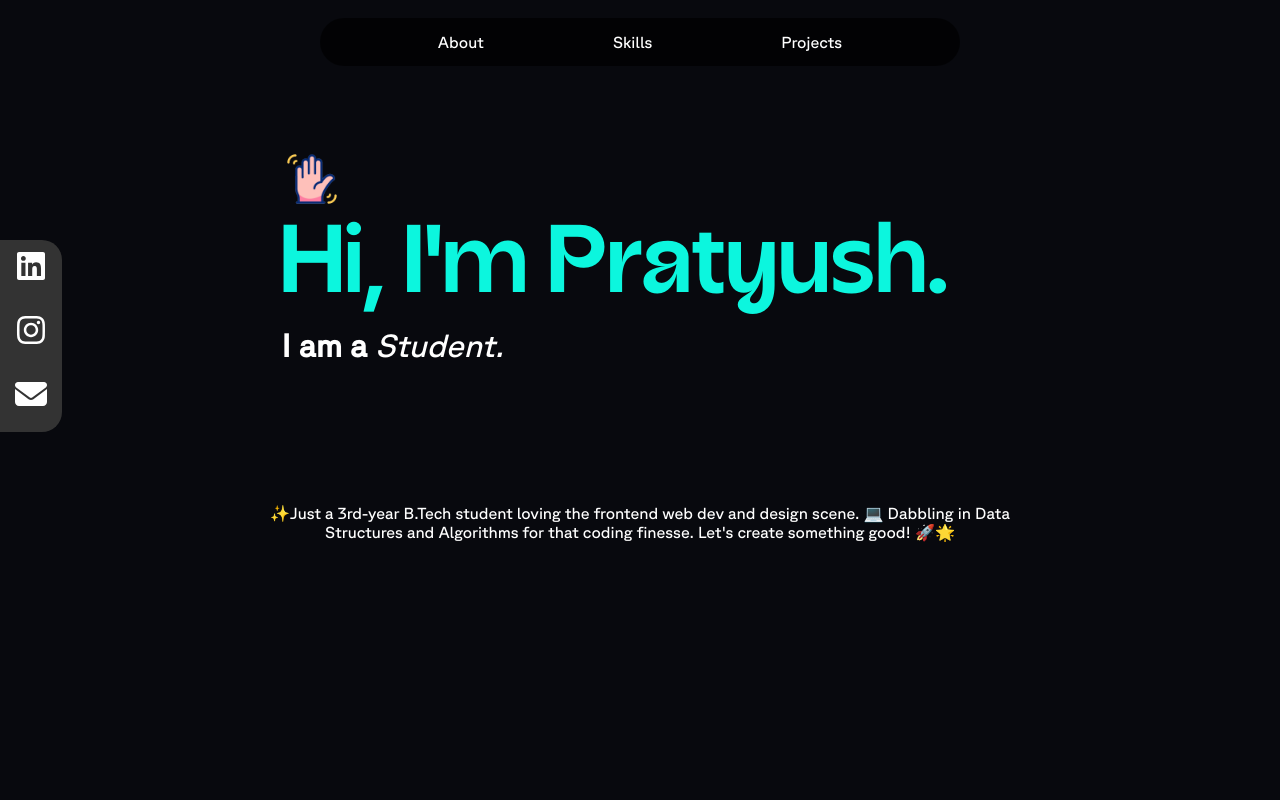
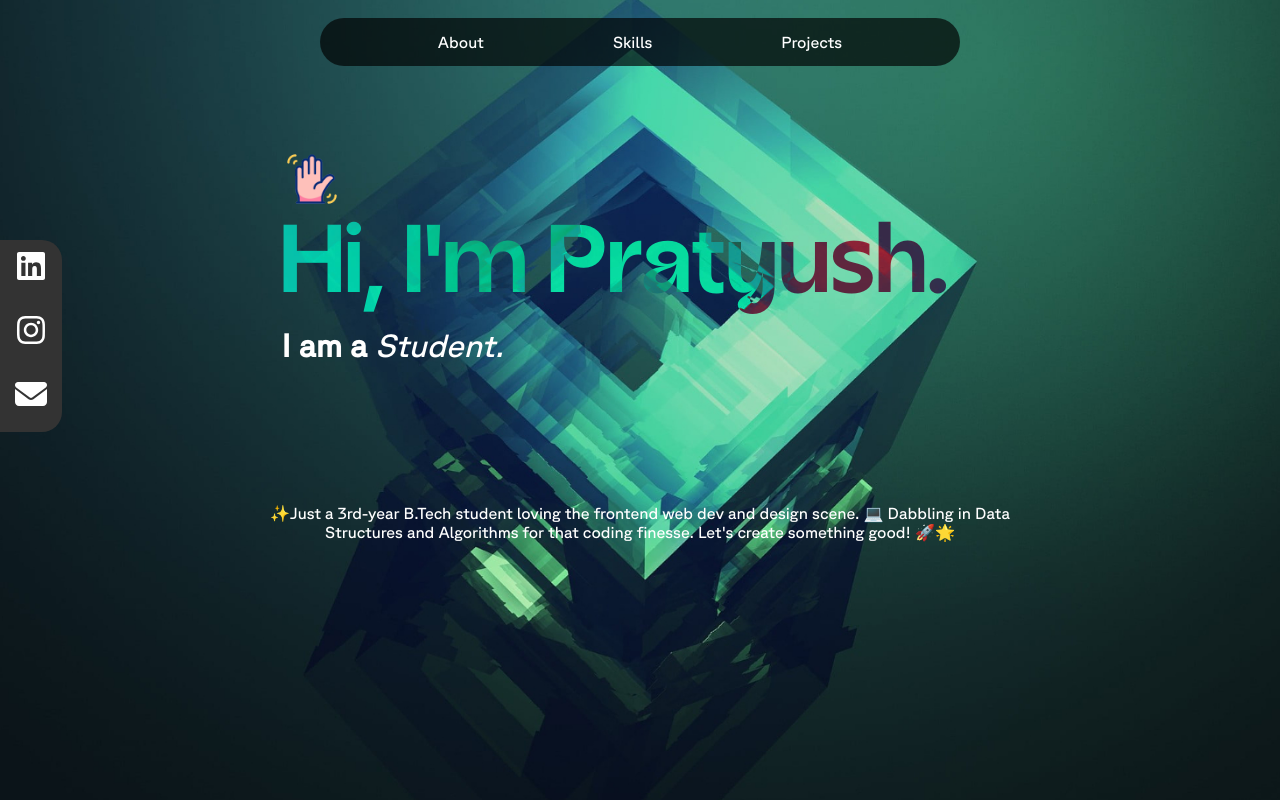
Before and after one commit to Pratyush-Ge/Portfolio, a React (Create React App) app: page / in a window 1280 px wide. Shown: the top 800 px of the page. Built offline with nearby package versions, Linux system fonts and the light colour scheme.

Commit message:
Update App.js

```diff
--- a/src/App.js
+++ b/src/App.js
@@ -8,7 +8,7 @@ import { Element } from 'react-scroll';
 import Loading from './Components/Loading';
 import Contact from './Components/Contact';
 import Footer from './Components/Footer';
-import Vid from './Assets/Background/vid4.mp4';
+import ig from './Assets/images/bg05.jpg'
 
 
 function App() {
@@ -36,16 +36,14 @@ function App() {
               <Skills />
             </Element>
             <Element name="Projects">
-            <Projects/>
+              <Projects />
             </Element>
             <Element name="Contact">
-            <Contact/>
+              <Contact />
             </Element>
             <Footer />
-          <div className='overlay'>
-            <video autoPlay muted loop id="background-video">
-              <source src={Vid} type="video/mp4" />
-            </video>
+            <div className='backimg-container'>
+              <img className='backimg' alt="backImg" src={ig} />
             </div>
           </>
         </Element>
```
Lines whose indentation alone changed are shown as unchanged.
